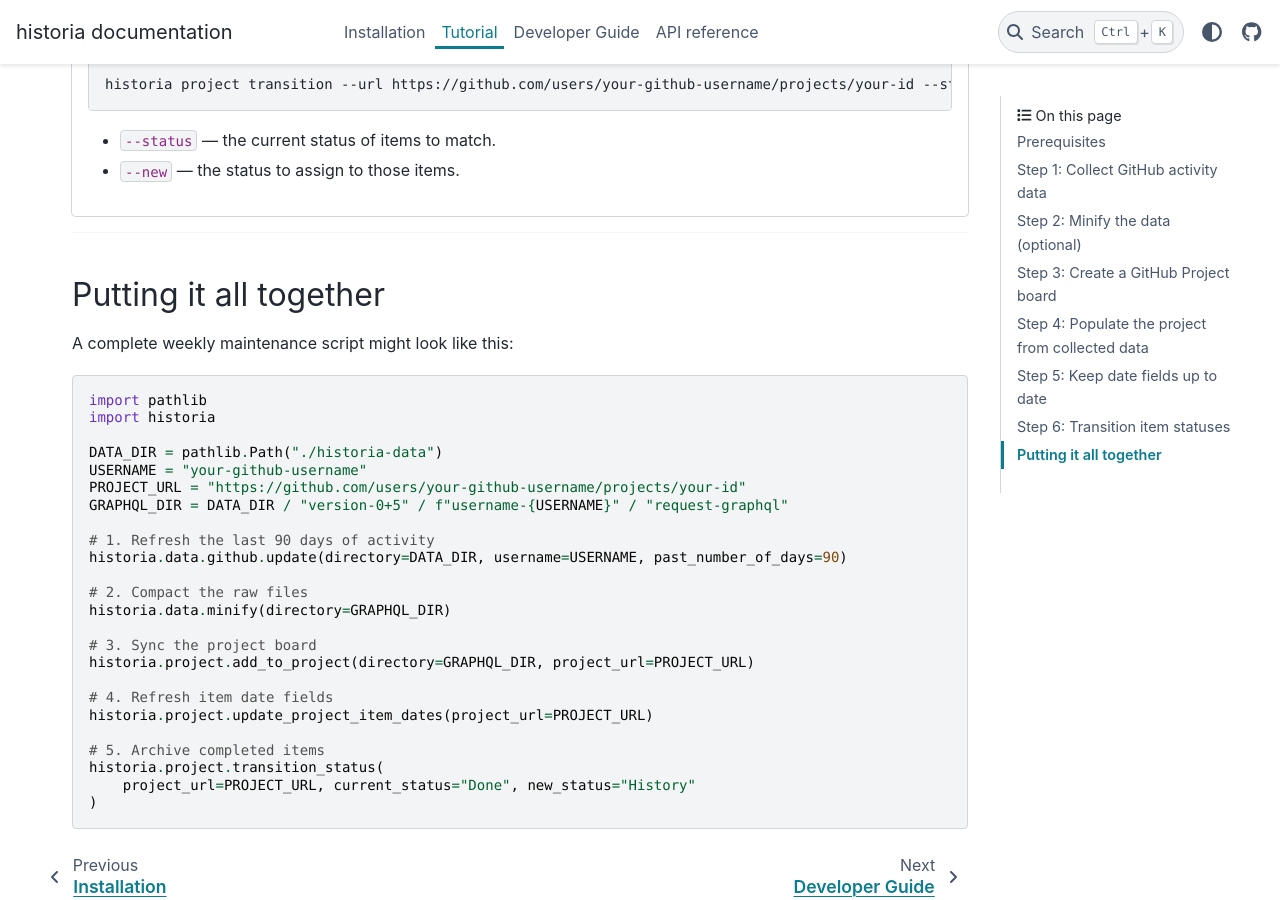
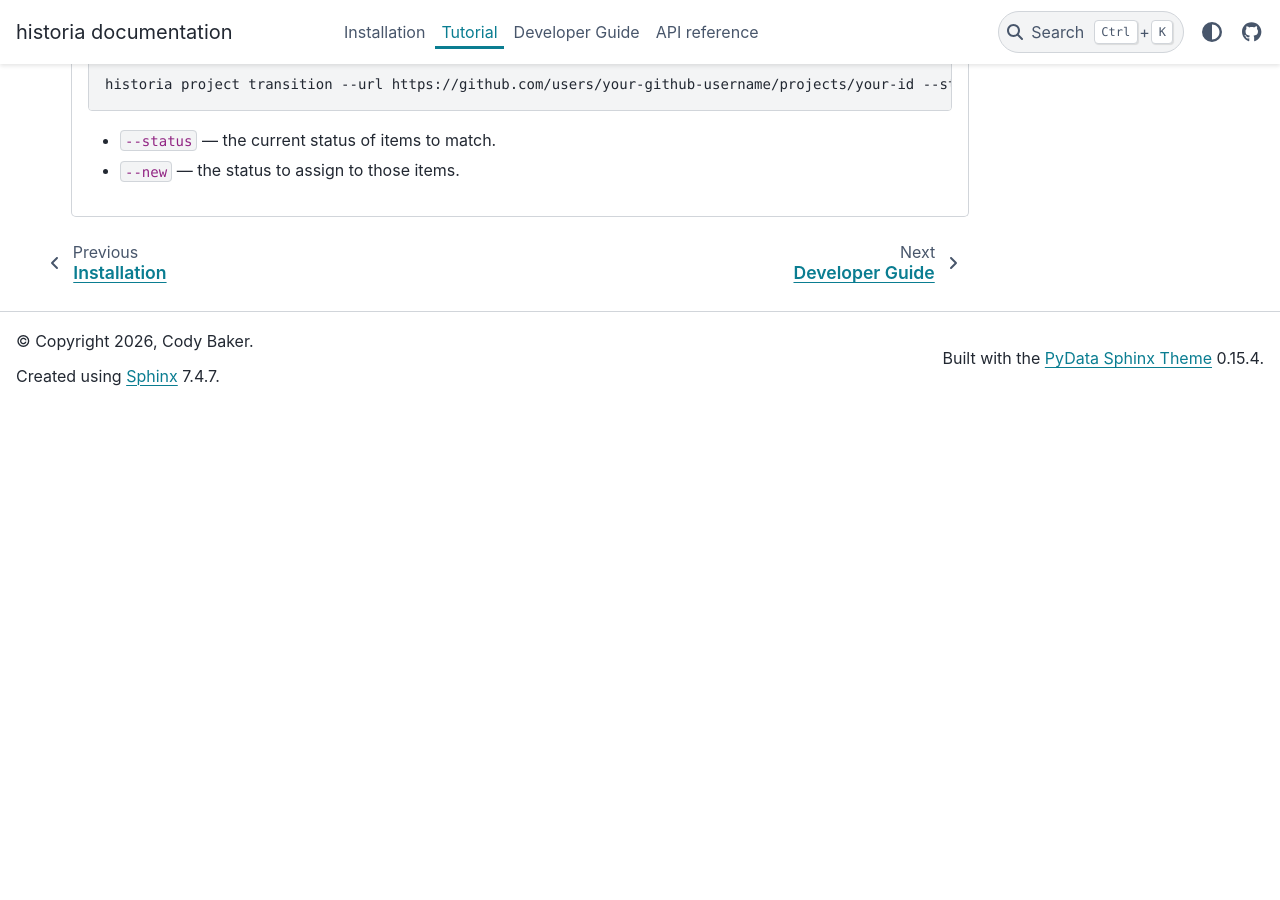
Before and after one commit to CodyCBakerPhD/historia, a Sphinx documentation site: the page built from docs/tutorial/index.md, in a window 1280 px wide and 900 px high, scrolled down 3263 px. Built offline with Sphinx 7.4.7 and the PyData theme 0.15.4, drawn with Linux system fonts in a browser that asks for light colours; after the commit the page ends 3668 px from its top, so only the background shows below that.

Commit message:
Remove tutorial section on weekly maintenance script
Removed the 'Putting it all together' section and its example code for the weekly maintenance script.

````diff
--- a/docs/tutorial/index.md
+++ b/docs/tutorial/index.md
@@ -203,36 +203,3 @@
 ```
 :::
 ::::
-
----
-
-## Putting it all together
-
-A complete weekly maintenance script might look like this:
-
-```python
-import pathlib
-import historia
-
-DATA_DIR = pathlib.Path("./historia-data")
-USERNAME = "your-github-username"
-PROJECT_URL = "https://github.com/users/your-github-username/projects/your-id"
-GRAPHQL_DIR = DATA_DIR / "version-0+5" / f"username-{USERNAME}" / "request-graphql"
-
-# 1. Refresh the last 90 days of activity
-historia.data.github.update(directory=DATA_DIR, username=USERNAME, past_number_of_days=90)
-
-# 2. Compact the raw files
-historia.data.minify(directory=GRAPHQL_DIR)
-
-# 3. Sync the project board
-historia.project.add_to_project(directory=GRAPHQL_DIR, project_url=PROJECT_URL)
-
-# 4. Refresh item date fields
-historia.project.update_project_item_dates(project_url=PROJECT_URL)
-
-# 5. Archive completed items
-historia.project.transition_status(
-    project_url=PROJECT_URL, current_status="Done", new_status="History"
-)
-```
````
